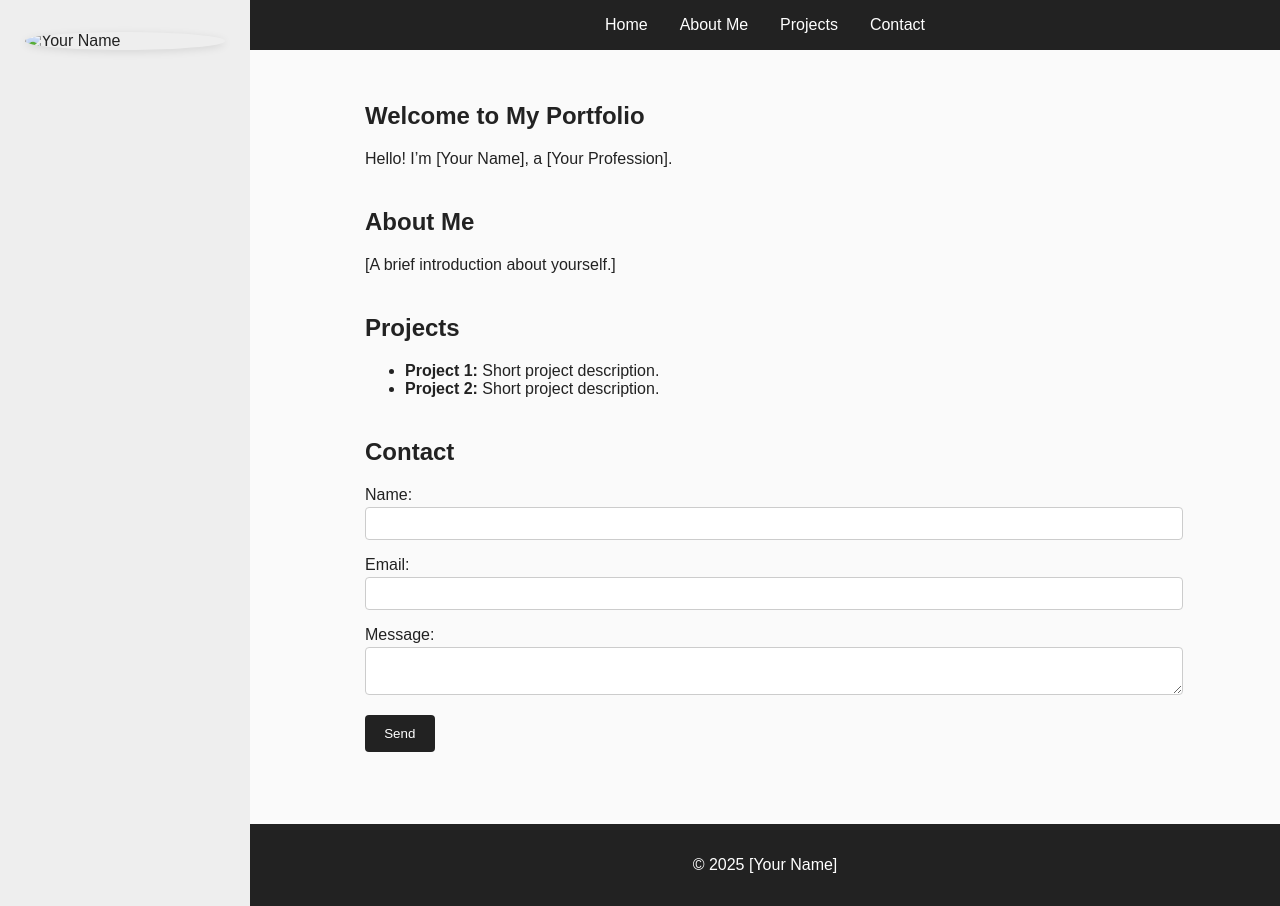
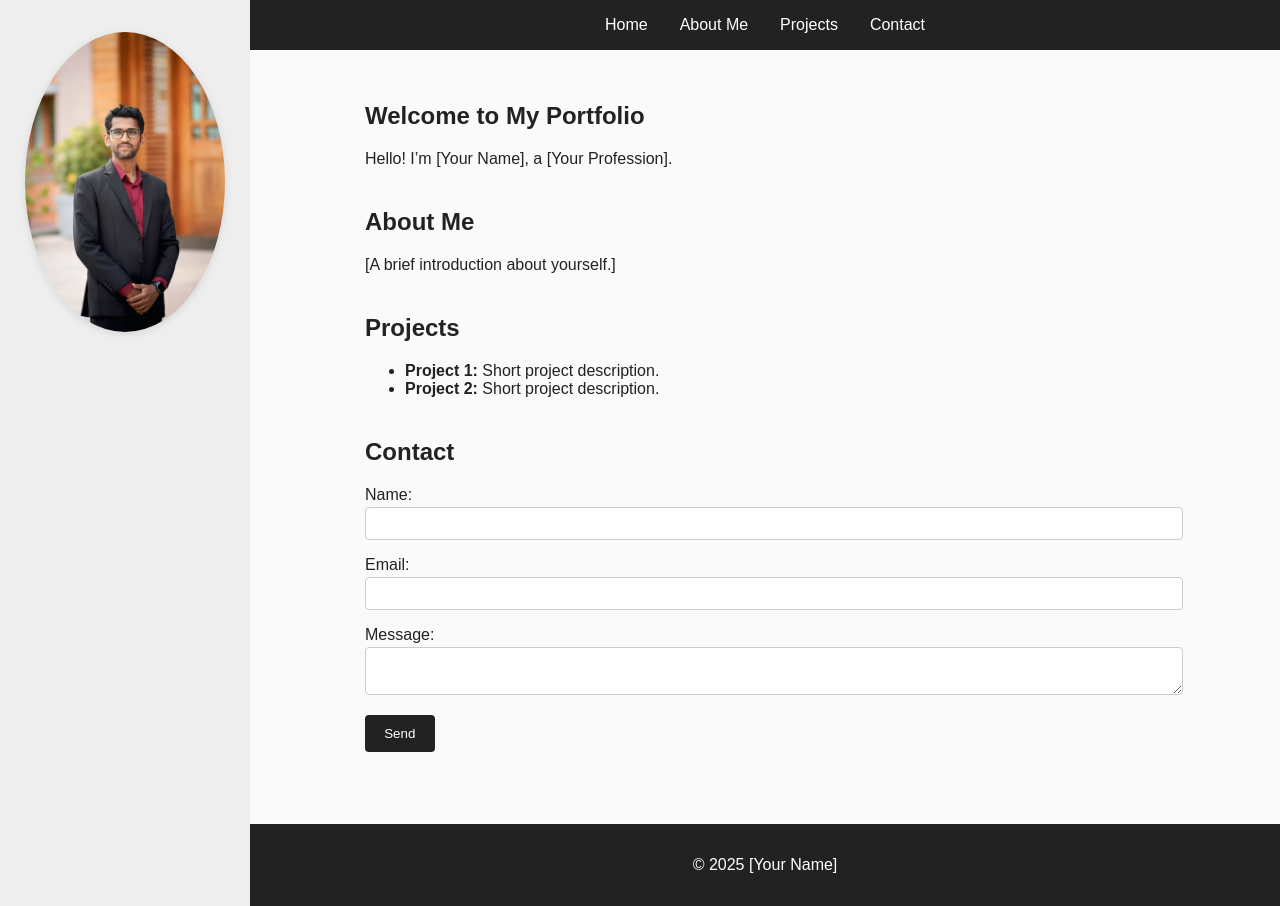
Before and after one commit to BijeeshTV/Portfolio, a plain HTML site: page index.html in a window 1280 px wide. Drawn offline with Linux system fonts and the light colour scheme.

Commit message:
Added profile photo section to the left side of the page

```diff
--- a/index.html
+++ b/index.html
@@ -9,7 +9,7 @@
 <body>
   <div class="container">
     <aside class="profile-photo">
-      <img src="Profile_photo.jpg" alt="Your Name" />
+      <img src="Profilephoto.jpeg" alt="Bijeesh TV" />
     </aside>
     <div class="content">
       <header>
```
Also changed, not shown: Profilephoto.jpeg (added).
